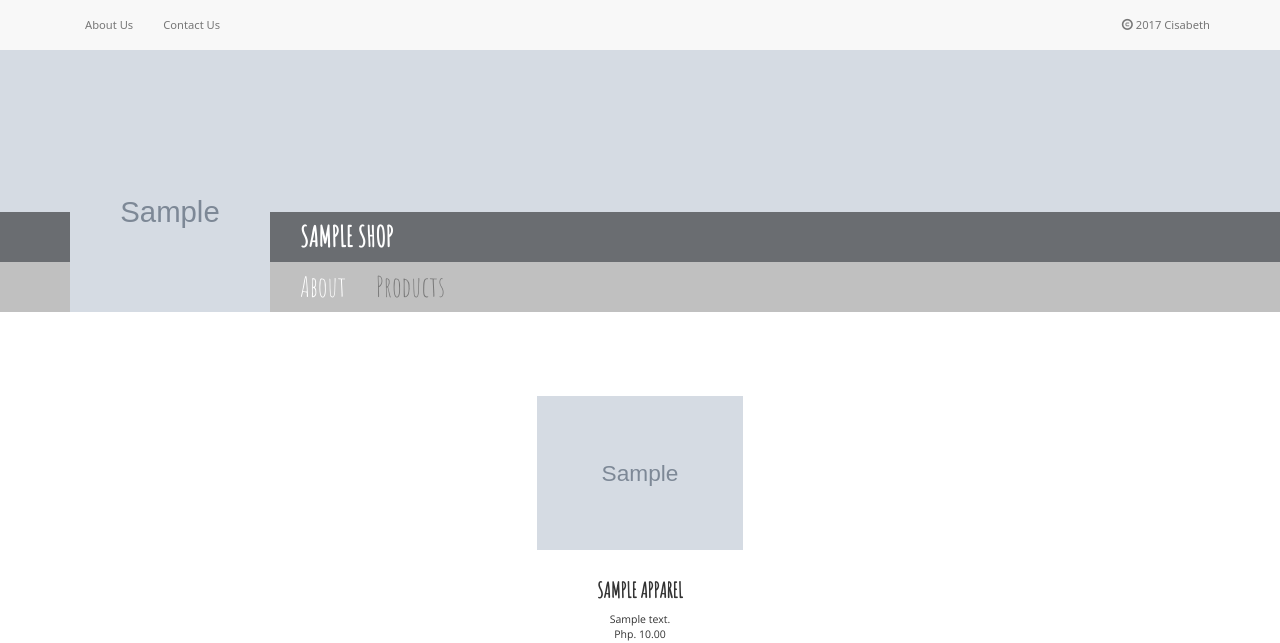
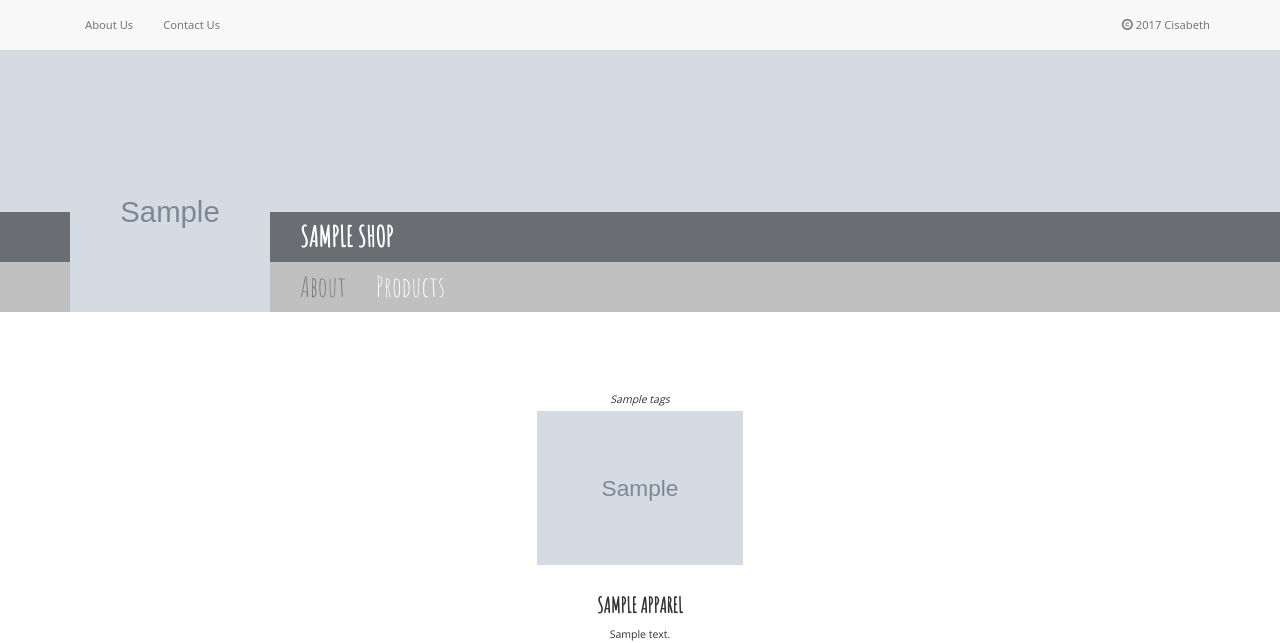
Before and after one commit to riidatibula/Fanapton, a Python web app: template templates/apparelDetails.html in a window 1280 px wide. Shown: the part 750-1393 px from the top of the page. Run offline with Jinja, Linux system fonts and the light colour scheme; the template is opened without the code that fills it: most values are stand-ins (such as "Sample title", 1, 10 or a date in 2020); grey boxes marked "Sample" are stand-in pictures; some libraries are stand-ins or nearby versions; some web fonts are replaced.

Commit message:
edited views and templates

```diff
--- a/fanapton.py
+++ b/fanapton.py
@@ -214,6 +214,7 @@ class ApparelDetails(webapp2.RequestHandler):
     shop = shop_key.get()
 
     apparel = Apparel.query(Apparel.parsed_name == apparel_name).get()
+    tags = ",".join(apparel.tags)
 
     user = users.get_current_user()
 
@@ -229,7 +230,8 @@ class ApparelDetails(webapp2.RequestHandler):
       'url': url,
       'url_linktext': url_linktext,
       'shop': shop,
-      'apparel': apparel
+      'apparel': apparel,
+      'tags': tags
     }
 
     template = JINJA_ENVIRONMENT.get_template('apparelDetails.html')
--- a/templates/apparelDetails.html
+++ b/templates/apparelDetails.html
@@ -54,10 +54,10 @@
 			</div>
 			<ul class="nav navbar-nav navbar-left">
 				<li>
-					<a href="/shopDetails/{{ shop.key.urlsafe() }}/" class="link" style="color:white">About</a>
+					<a href="/shopDetails/{{ shop.key.urlsafe() }}/" class="link">About</a>
 				</li>
 				<li>
-					<a href="/shopDetails/{{ shop.key.urlsafe() }}/products/">Products</a>
+					<a href="/shopDetails/{{ shop.key.urlsafe() }}/products/" style="color:white">Products</a>
 				</li>
 			</ul>
 		</div>
@@ -66,22 +66,23 @@
 
 {% block body %}
 
+	{% if apparel %}
 	<div class="col-md-8 col-md-offset-2">
 		<div class="col-sm-4 col-md-4 col-md-offset-4 apparel apparel_details">
-			{% if apparel %}
+			<p><i>{{ tags }}</i></p>
 	    	<div class="thumbnail">
 		      <img src="{{ apparel.image }}" alt="apparel_img" class="apparel_img"></a>
 		      <div class="caption">
 		      	<h3>{{ apparel.name.upper() }}</h3>
 		      	<p>{{ apparel.description }}</p>
-			      	<p>Php. {{ apparel.price }}.00</p>
+		      	<p>Php. {{ apparel.price }}.00</p><br>
 		      </div>
-		    	</div>
-			{% endif %}
+	    	</di>
 	  	</div>
 	  	<!-- <div class="col-sm-4 col-md-4 col-md-offset-4 apparel">
 	  		<p><a href="#" class="btn btn-default" role="button">Add to cart</a></p>
 	  	</div> -->
   	</div>
+	{% endif %}
 
 {% endblock %}
```
Lines whose indentation alone changed are shown as unchanged.
